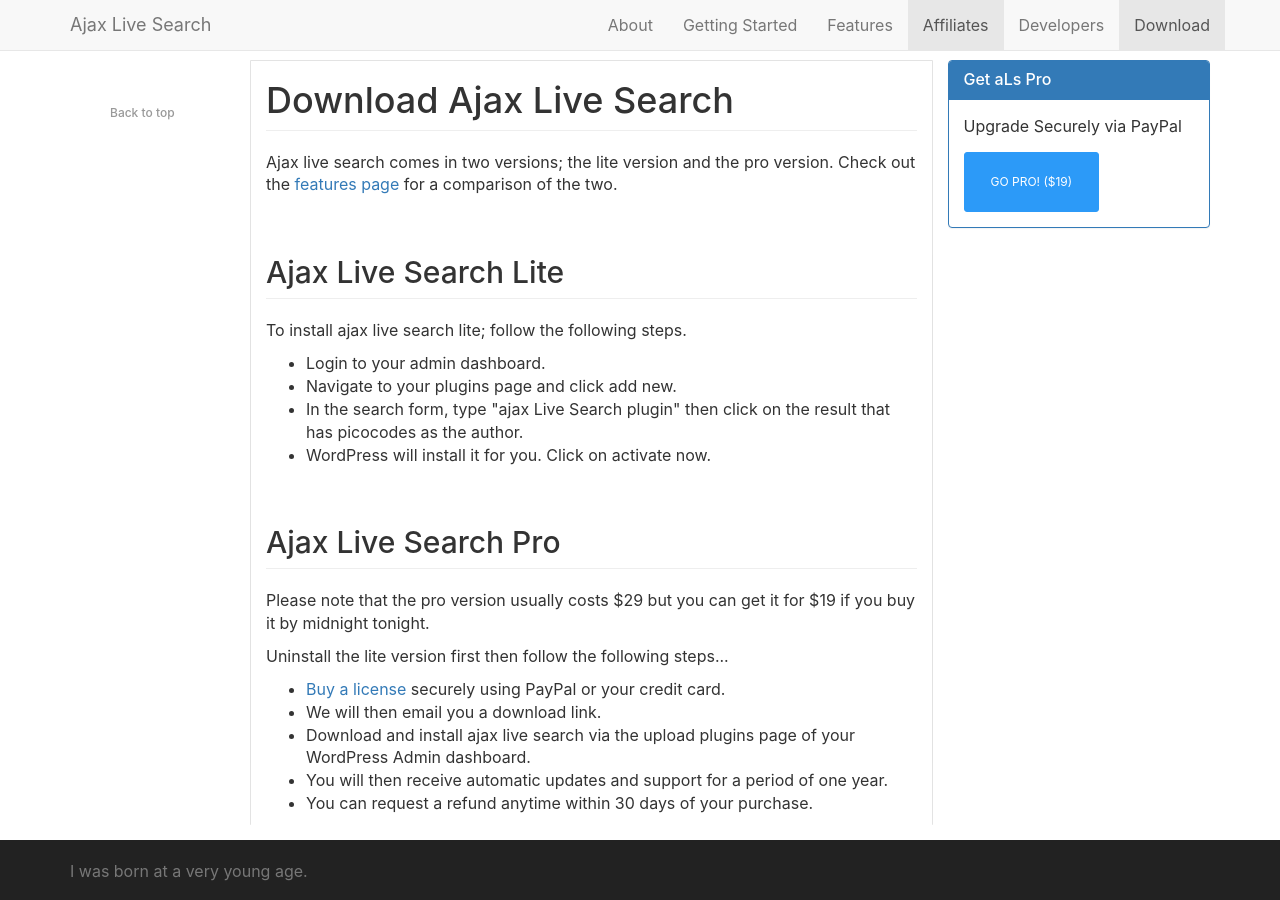
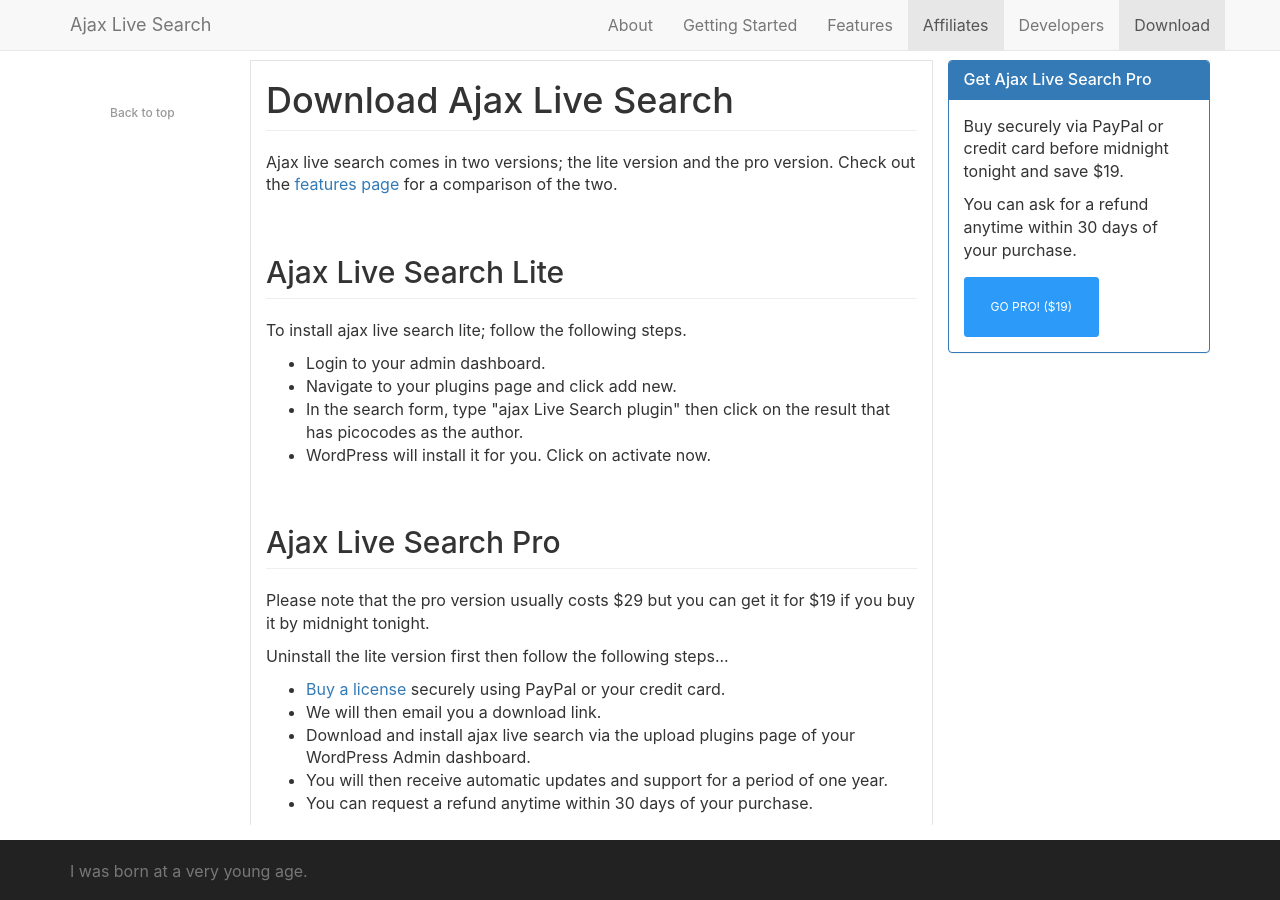
Before and after one commit to picocodes/ajax-live-search, a Jekyll site: the page built from download.html, in a window 1280 px wide. Built offline with Jekyll 4.4.1, drawn with Linux system fonts in a browser that asks for light colours; nearby versions of some CDN libraries.

Commit message:
Update sidebar.html

```diff
--- a/_includes/nav/sidebar.html
+++ b/_includes/nav/sidebar.html
@@ -1,20 +1,11 @@
 <div class="panel panel-primary">
 
 		<div class="panel-heading">
-              <h3 class="panel-title">Get aLs Pro</h3>
+              <h3 class="panel-title">Get Ajax Live Search Pro</h3>
         </div>
 		<div class="panel-body">
-			<p>Upgrade Securely via PayPal</p>
+			<p>Buy securely via PayPal or credit card before midnight tonight and save $19.</p>
+			<p>You can ask for a refund anytime within 30 days of your purchase.</p>
 			<a href="https://pay.paddle.com/checkout/506334" class="btn btn-home btn-sm" data-product="506334" onclick="ga('send', 'event', 'Paddle', 'Buy', 'Buy {{ site.current_version }} Pro');">GO PRO! ($19)</a>
 		 </div>
 </div>
-<script async src="//pagead2.googlesyndication.com/pagead/js/adsbygoogle.js"></script>
-<!-- top navigation -->
-<ins class="adsbygoogle"
-     style="display:block"
-     data-ad-client="ca-pub-2420903361153509"
-     data-ad-slot="9909383870"
-     data-ad-format="link"></ins>
-<script>
-(adsbygoogle = window.adsbygoogle || []).push({});
-</script>
```
